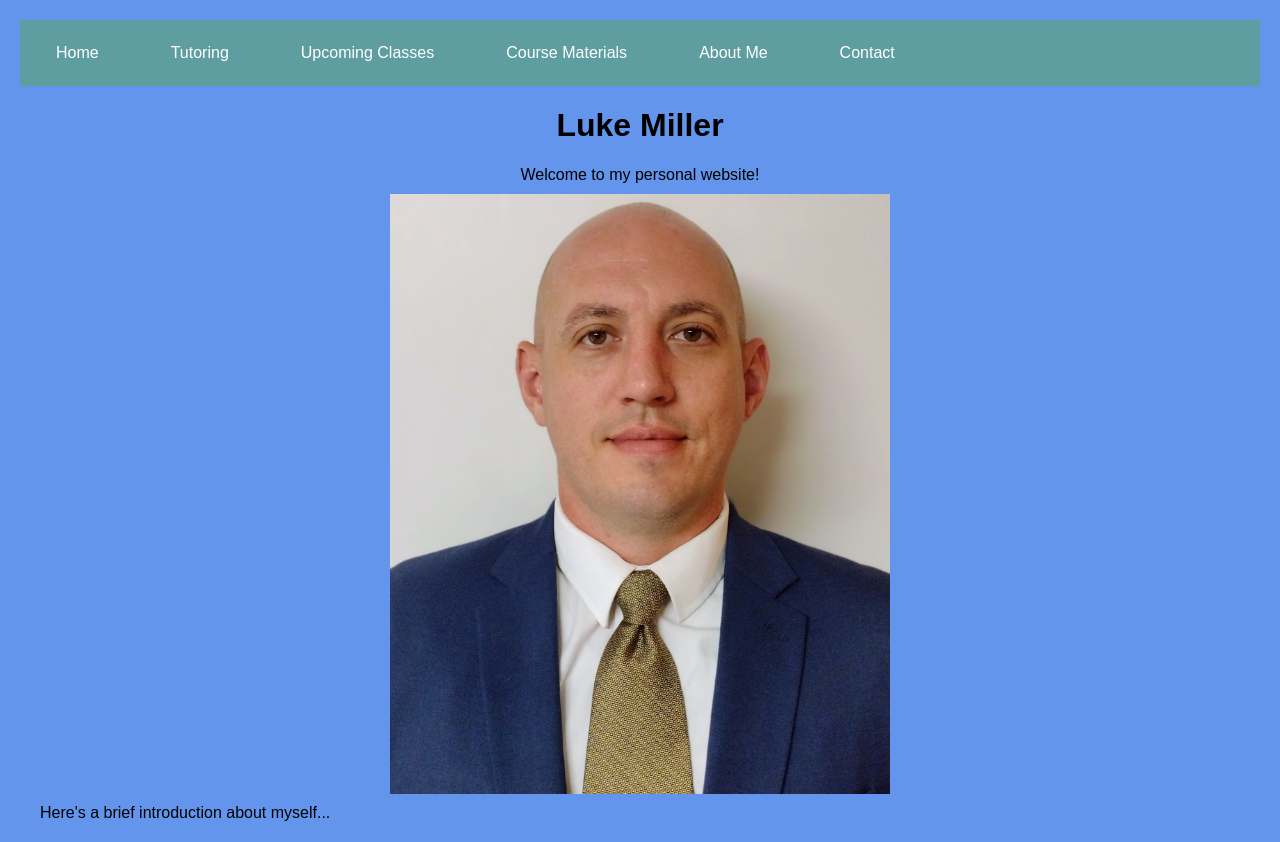
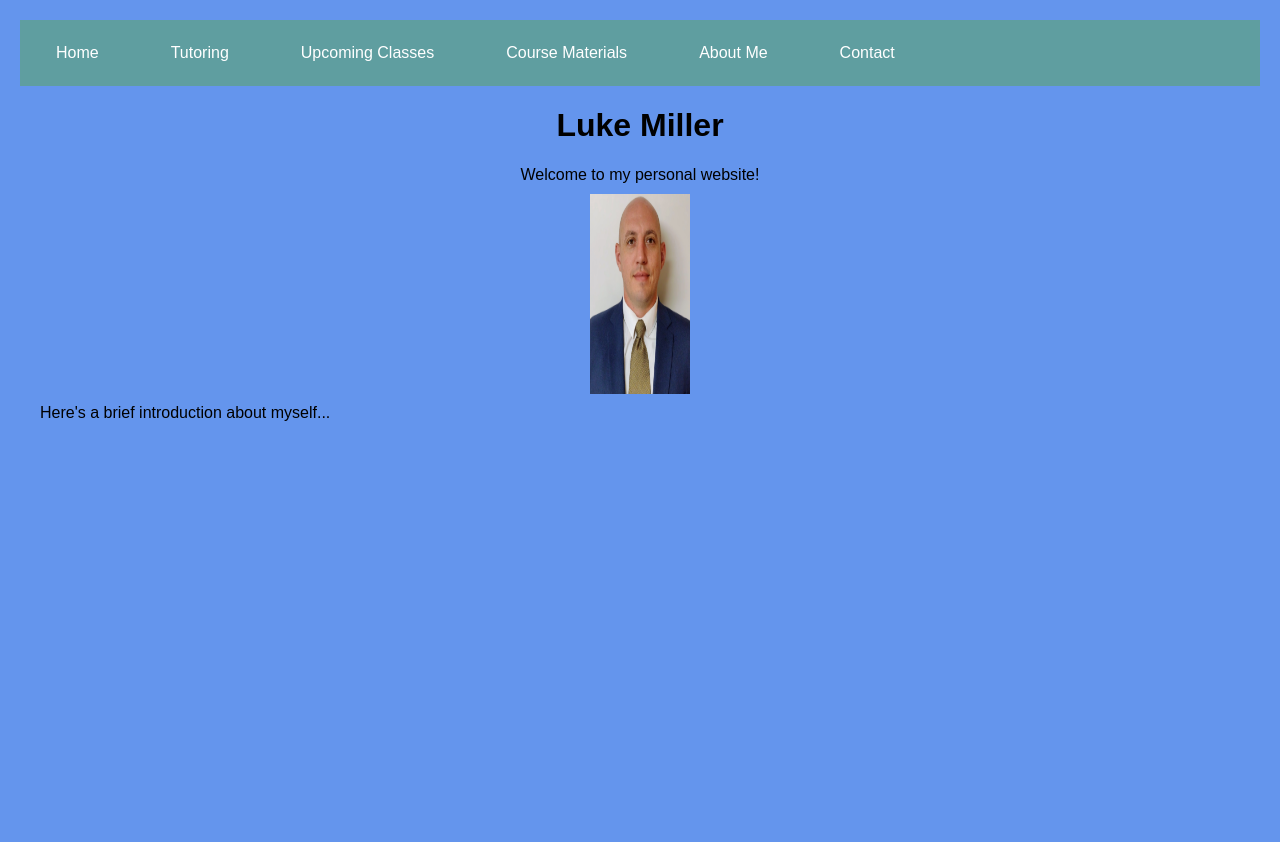
Before and after one commit to Luke-J-Miller/Luke-J-Miller.github.io, a plain HTML site: page index.html in a window 1280 px wide. After the commit the page ends 800 px from the top, so only its background shows below. Drawn offline with Linux system fonts and the light colour scheme.

Commit message:
Update index.html

```diff
--- a/index.html
+++ b/index.html
@@ -23,7 +23,7 @@
         <p>Welcome to my personal website!</p>
     </header>
 
-    <img src="https://github.com/Luke-J-Miller/Luke-J-Miller.github.io/blob/main/Luke%20Miller%20Headshot.jpg?raw=true" alt="Luke Miller"style="width:500px;height:600px;">
+    <img src="https://github.com/Luke-J-Miller/Luke-J-Miller.github.io/blob/main/Luke%20Miller%20Headshot.jpg?raw=true" alt="Luke Miller"style="width:100px;height:200px;">
     <p>Here's a brief introduction about myself...</p>
 </body>
 </html>
```
